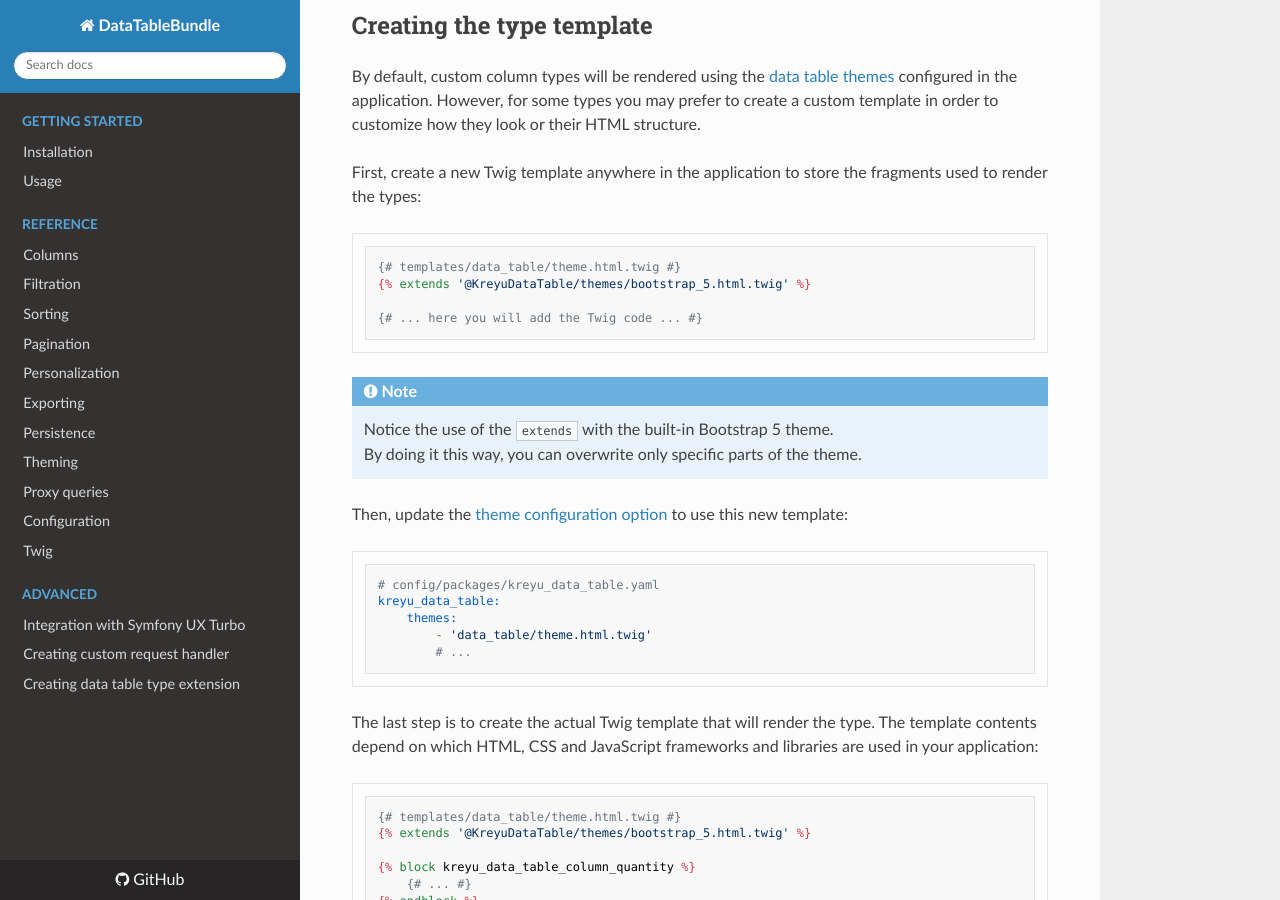
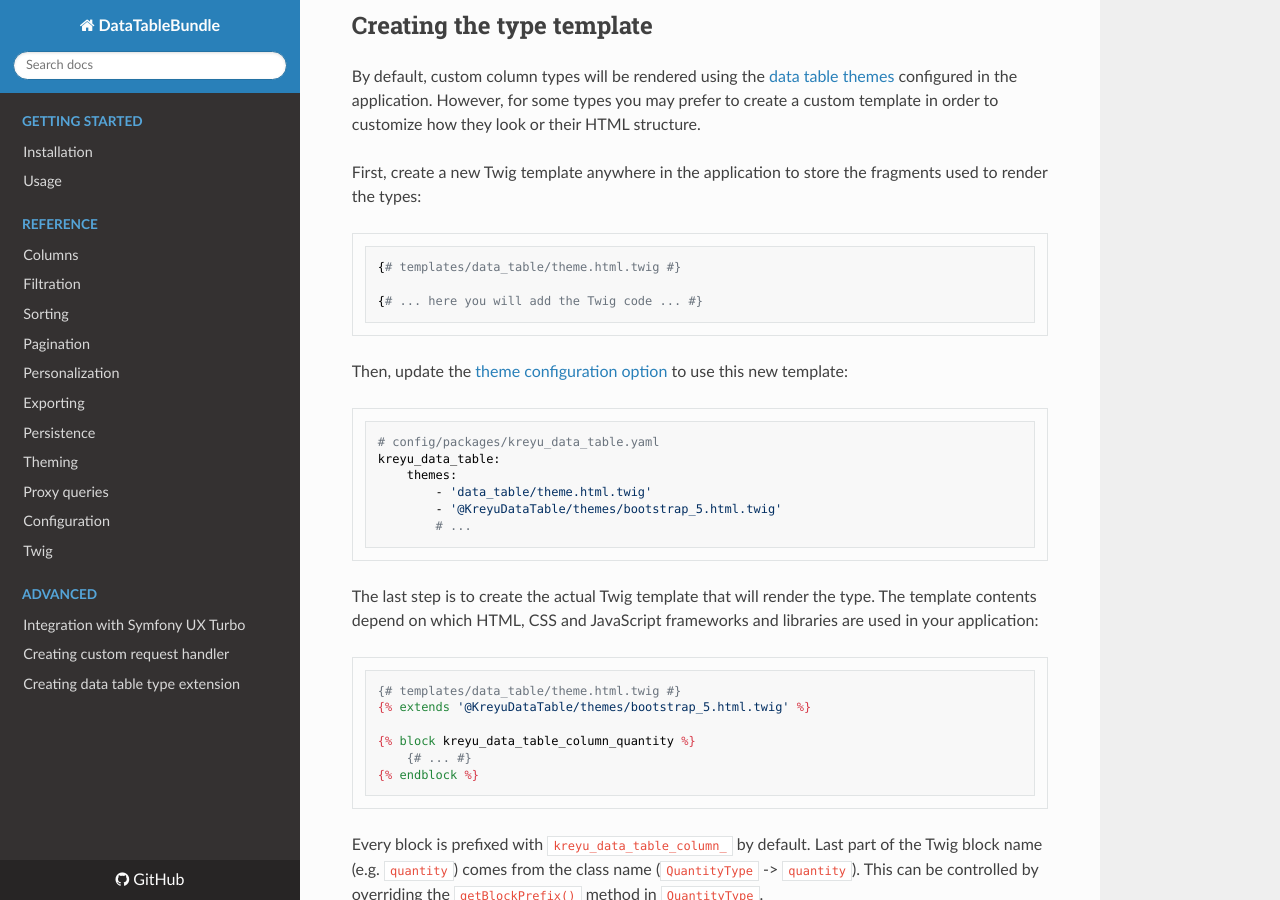
Before and after one commit to Kreyu/data-table-bundle, an MkDocs documentation site: the page built from docs/reference/columns/creating_custom_column_type.md, in a window 1280 px wide and 900 px high, scrolled down 4763 px. Built offline with MkDocs 1.6.1, drawn with Linux system fonts in a browser that asks for light colours; nearby versions of some CDN libraries.

Commit message:
[Docs] Creating column type template - remove extends "bootstrap_5"

````diff
--- a/docs/reference/columns/creating_custom_column_type.md
+++ b/docs/reference/columns/creating_custom_column_type.md
@@ -235,15 +235,9 @@ First, create a new Twig template anywhere in the application to store the fragm
 
 ```twig
 {# templates/data_table/theme.html.twig #}
-{% extends '@KreyuDataTable/themes/bootstrap_5.html.twig' %}
 
 {# ... here you will add the Twig code ... #}
 ```
-
-!!! Note
-
-    Notice the use of the `extends` with the built-in Bootstrap 5 theme.
-    By doing it this way, you can overwrite only specific parts of the theme.
 
 Then, update the [theme configuration option](../../reference/configuration.md#themes) to use this new template:
 
@@ -252,6 +246,7 @@ Then, update the [theme configuration option](../../reference/configuration.md#t
 kreyu_data_table:
     themes:
         - 'data_table/theme.html.twig'
+        - '@KreyuDataTable/themes/bootstrap_5.html.twig'
         # ...
 ```
 
````
